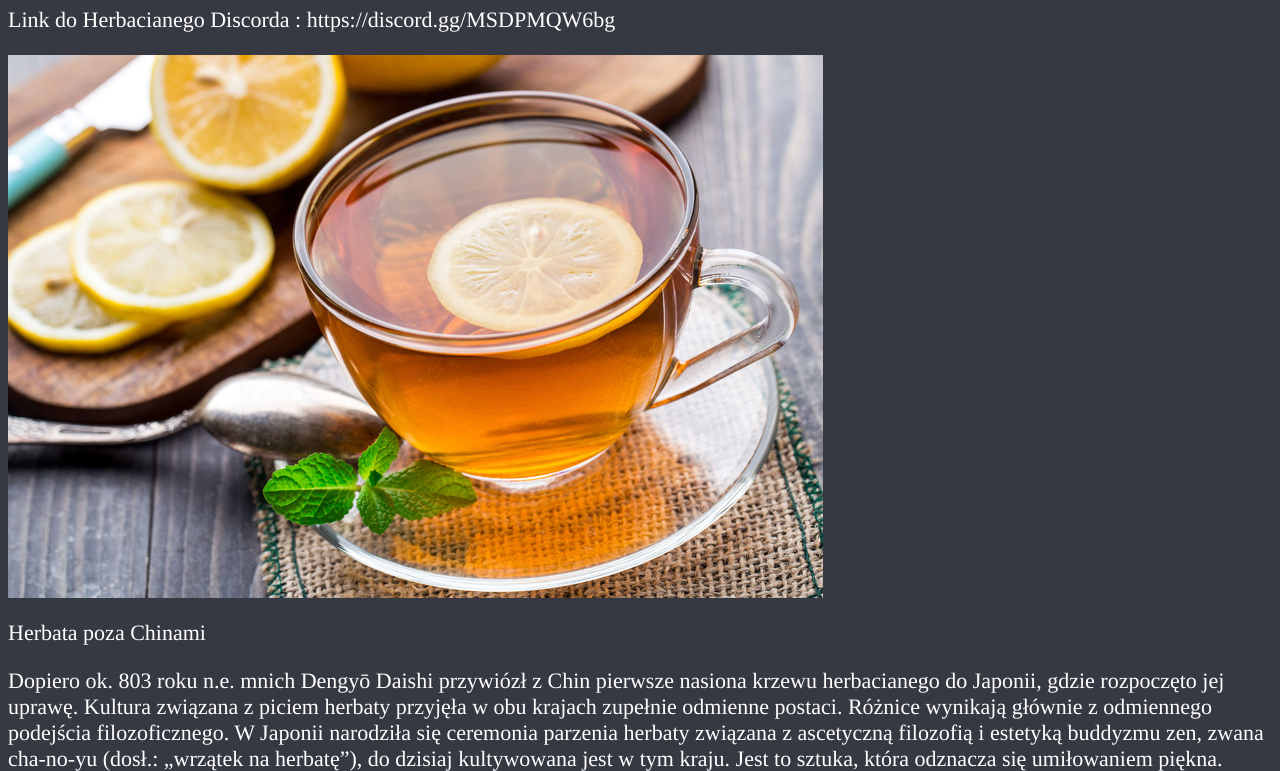
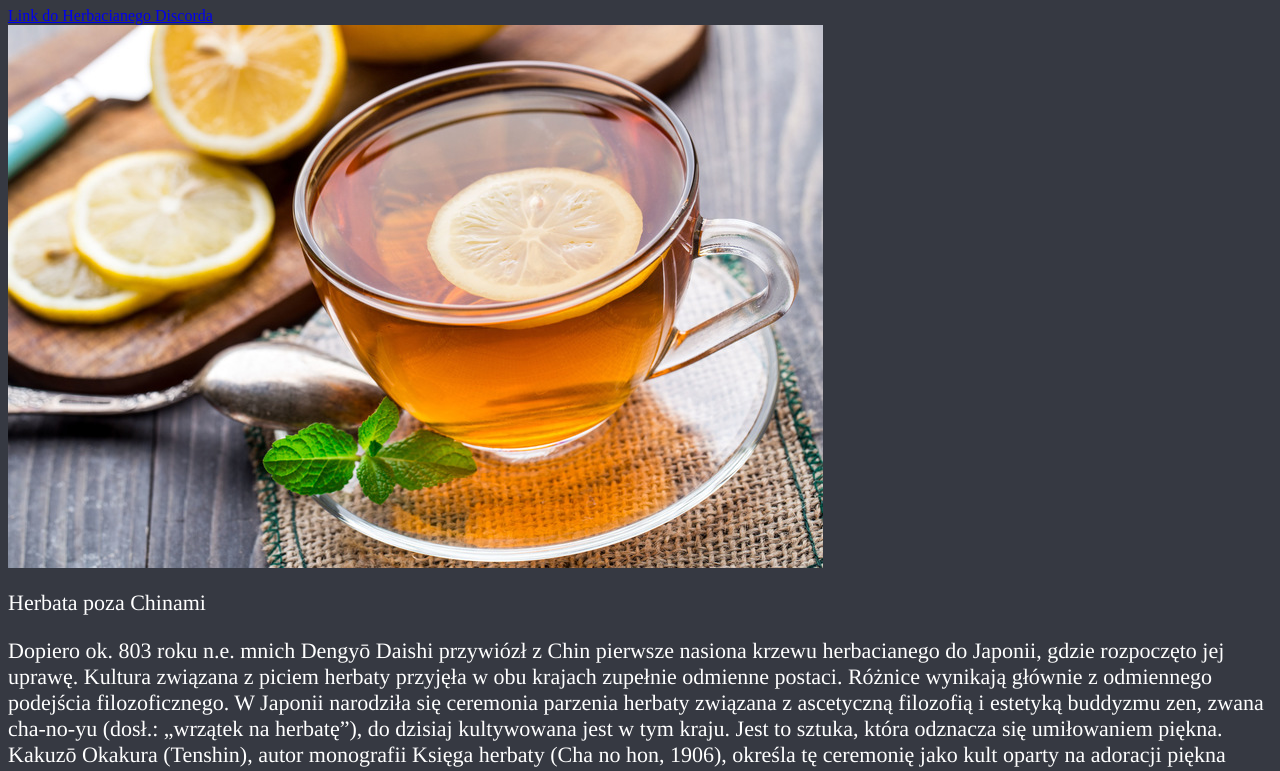
Before and after one commit to YouYuu1/HERBATA, a plain HTML site: page index.html in a window 1280 px wide. Shown: the part 49-820 px from the top of the page. Drawn offline with Linux system fonts and the light colour scheme.

Commit message:
Update index.html

```diff
--- a/index.html
+++ b/index.html
@@ -33,7 +33,7 @@ background-color: #363942;
 <div class="container">
 
 <p>HERBATA</p>
-  <p> Link do Herbacianego Discorda : https://discord.gg/MSDPMQW6bg </p>
+<a href="https://discord.gg/MSDPMQW6bg">Link do Herbacianego Discorda</a>
   </div>
 <style>
 div.container {
```
